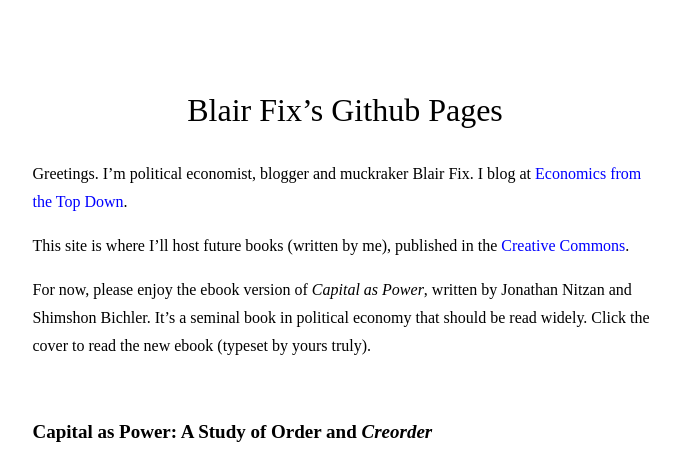
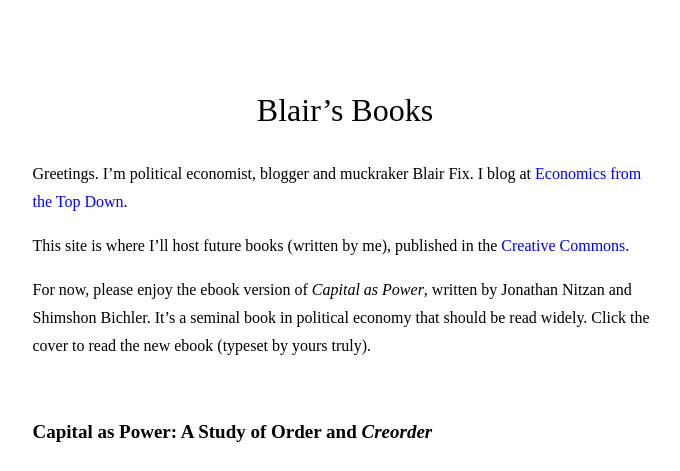
Before and after one commit to blairfix/blairfix.github.io, a plain HTML site: page index.html in a window 1280 px wide. Shown: the top 471 px of the page, without its empty margins (295-975 px from the left). Drawn offline with Linux system fonts and the light colour scheme.

Commit message:
Sun Aug 23 10:51:05 EDT 2020

```diff
--- a/index.html
+++ b/index.html
@@ -1,7 +1,7 @@
 <head>
 <link rel="stylesheet" href="style.css" />
 </head>
-<h1 id="blair-fixs-github-pages">Blair Fix&rsquo;s Github Pages</h1>
+<h1 id="blairs-books">Blair&rsquo;s Books</h1>
 <p>Greetings. I&rsquo;m political economist, blogger and muckraker Blair Fix. I blog at <a href="https://economicsfromthetopdown.com/">Economics from the Top Down</a>.</p>
 
 <p>This site is where I&rsquo;ll host future books (written by me), published in the <a href="https://creativecommons.org/">Creative Commons</a>.</p>
```
